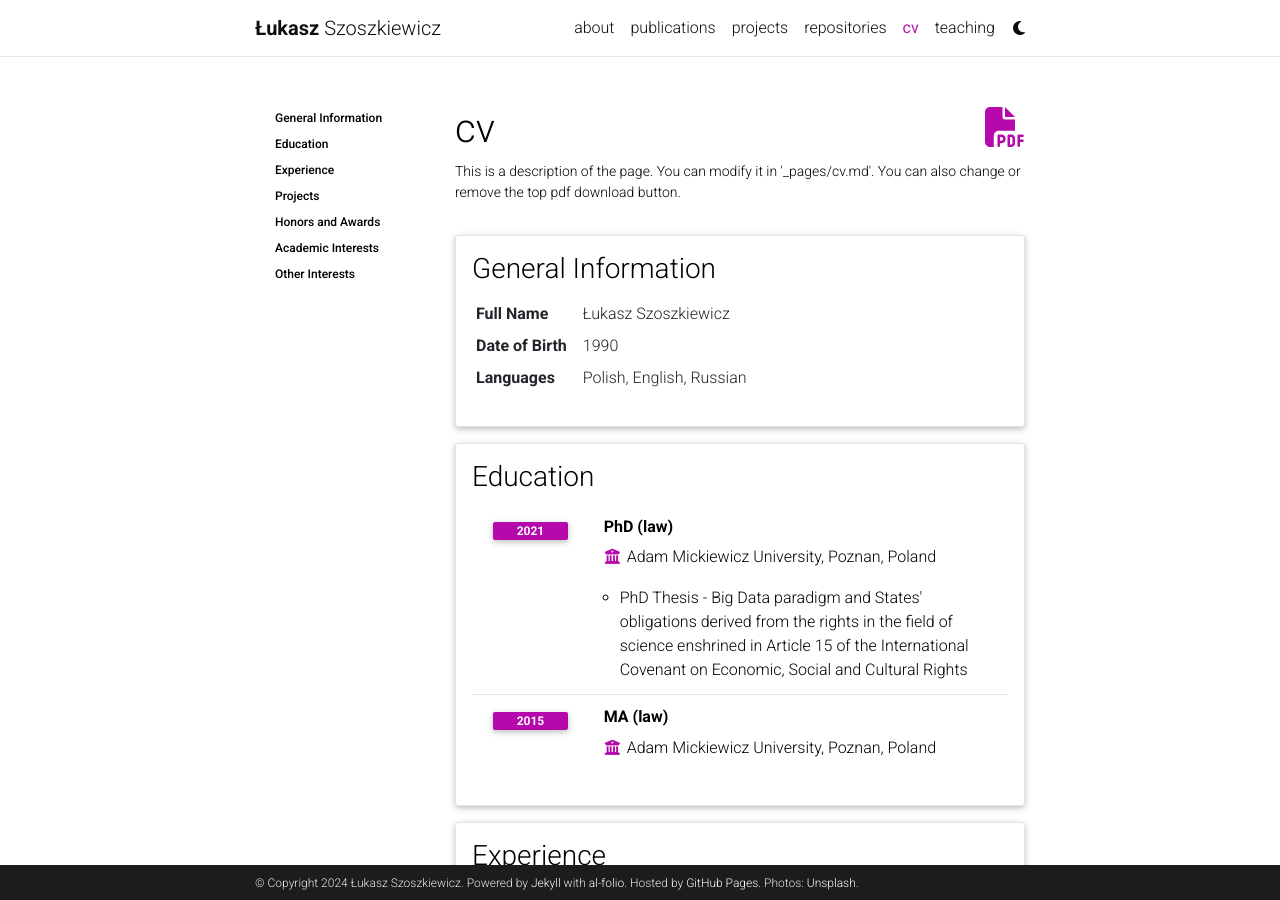
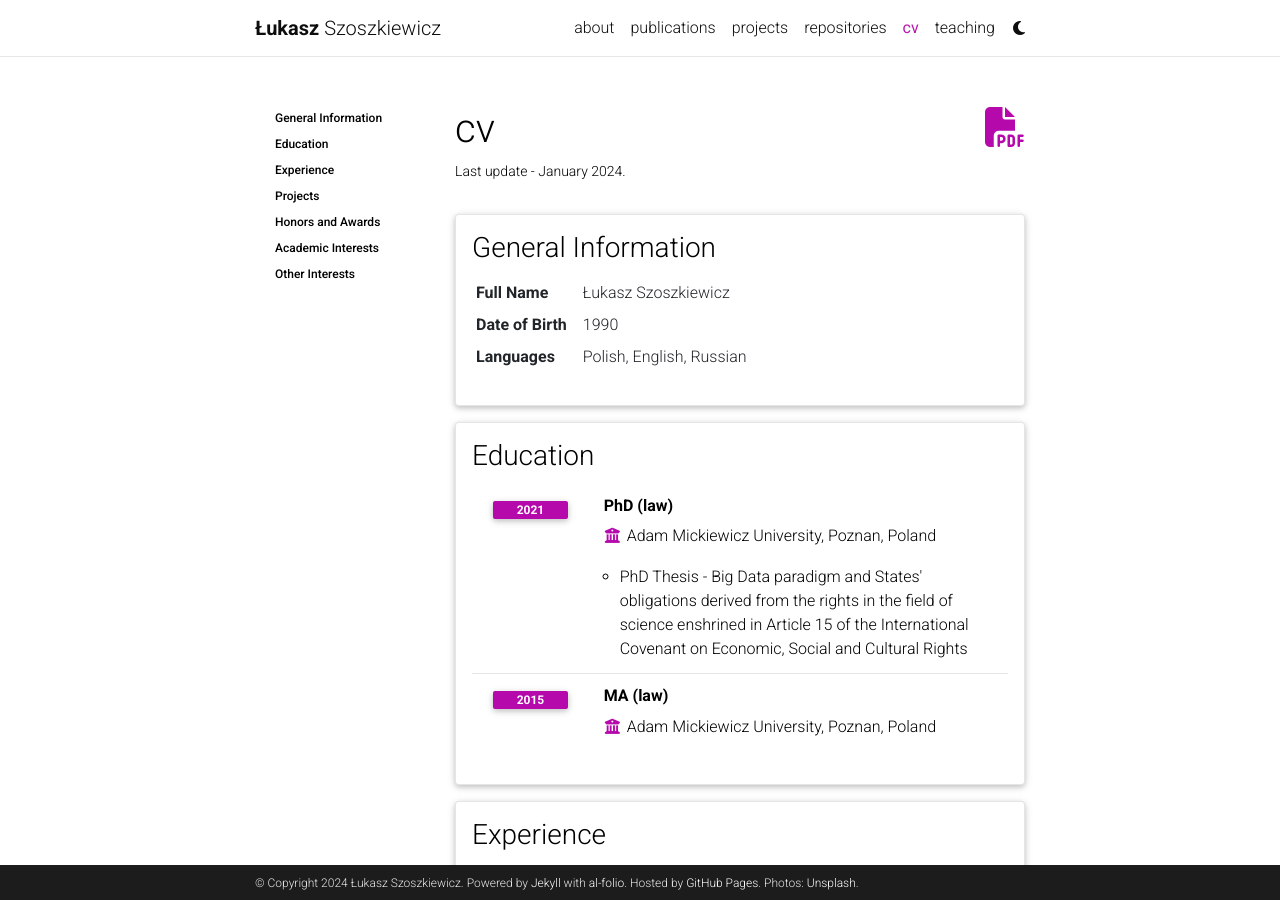
Before and after one commit to lszoszk/lszoszk.github.io, a Jekyll site: the page built from _pages/cv.md, in a window 1280 px wide and 900 px high. Built offline with Jekyll 4.4.1, drawn with Linux system fonts in a browser that asks for light colours; comment, search, counter and statistics services are not loaded; a style sheet for code colours, icons or effects is not loaded.

Commit message:
Update CV

```diff
--- a/_pages/cv.md
+++ b/_pages/cv.md
@@ -5,7 +5,7 @@
 nav: true
 nav_order: 5
 cv_pdf: example_pdf.pdf
-description: This is a description of the page. You can modify it in '_pages/cv.md'. You can also change or remove the top pdf download button.
+description: Last update - January 2024.
 toc:
   sidebar: left
 ---
```
